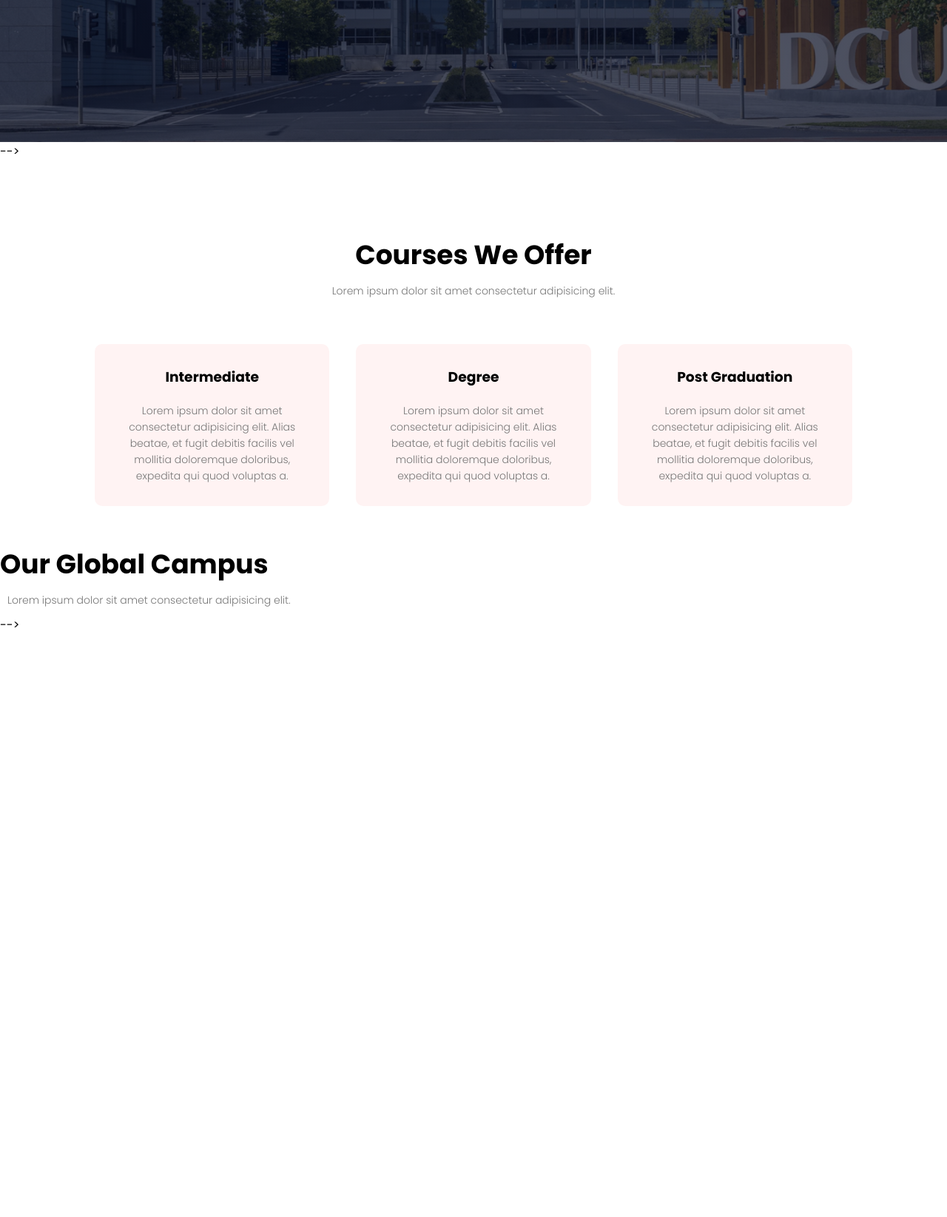
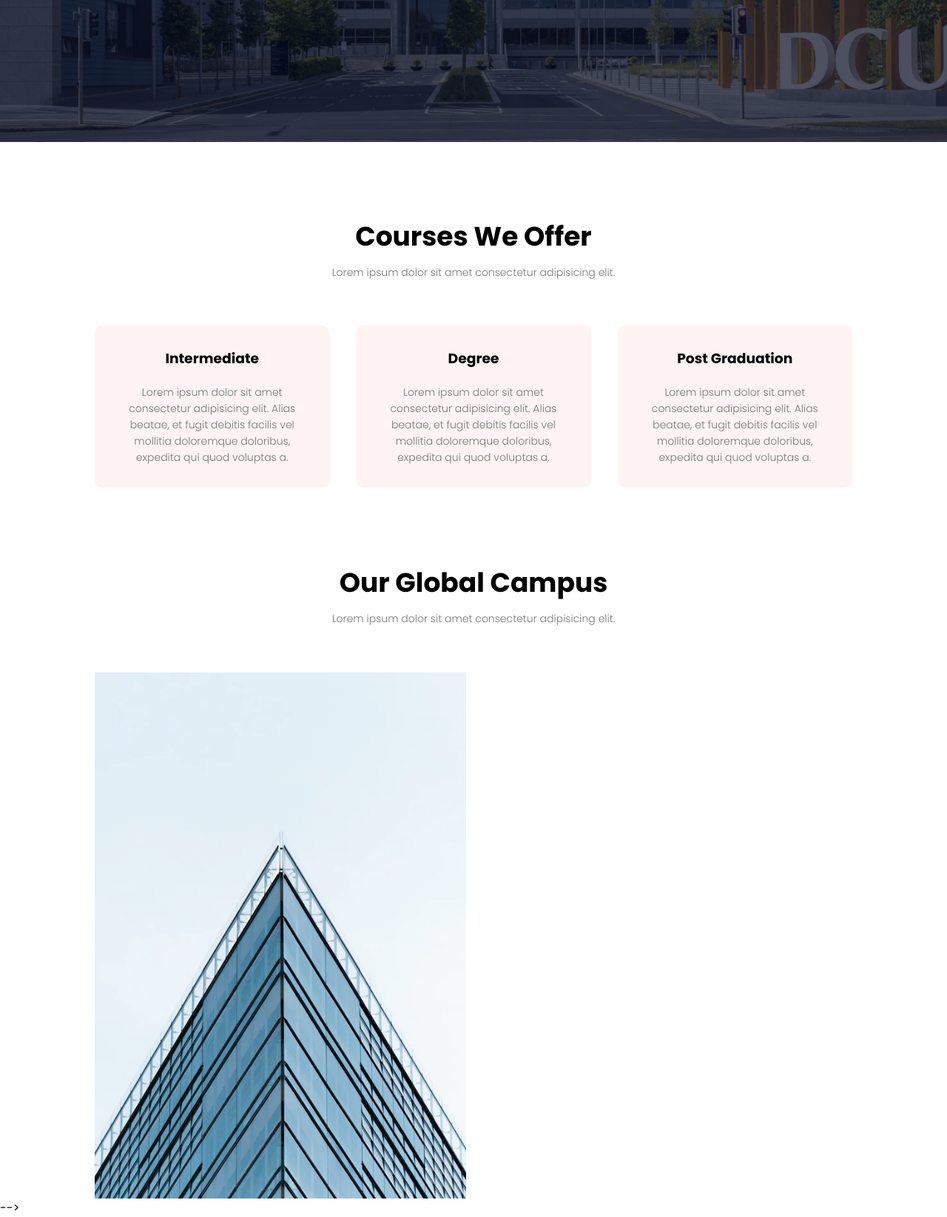
Before and after one commit to juhinagpure/Eduford-university, a PHP site: page / in a window 1280 px wide. Shown: the part 633-2278 px from the top of the page at 74% size. Before the commit the page ends 1481 px from the top, so only its background shows below. Run offline with PHP 8.4, Linux system fonts and the light colour scheme.

Commit message:
added london image to html

```diff
--- a/index.html
+++ b/index.html
@@ -35,7 +35,7 @@
                 <p></p><a href="" class="hero-btn">Visit Us To Know More</a>
             </div>
         </section>
-        <!-- < !-- Course --> -->
+        <!-- < !-- Course -->
         <section class="course">
             <h1>Courses We Offer</h1>
             <p>Lorem ipsum dolor sit amet consectetur adipisicing elit. </p>
@@ -65,6 +65,13 @@
         <section class="campus">
             <h1>Our Global Campus</h1>
             <p>Lorem ipsum dolor sit amet consectetur adipisicing elit. </p>
+
+            <div class="row">
+                <div class="campus-col">
+                    <img src="/eduford_img/london.png">
+                </div>
+            </div>
+
         </section>
         <!-- < !-- javascript for toggle menu--> -->
         <script>
--- a/style.css
+++ b/style.css
@@ -181,3 +181,11 @@ h3{
         flex-direction: column;
     }
 }
+
+/* campus */
+.campus{
+    width: 80%;
+    margin:auto;
+    text-align: center;
+    padding-top: 50px;
+}
```
